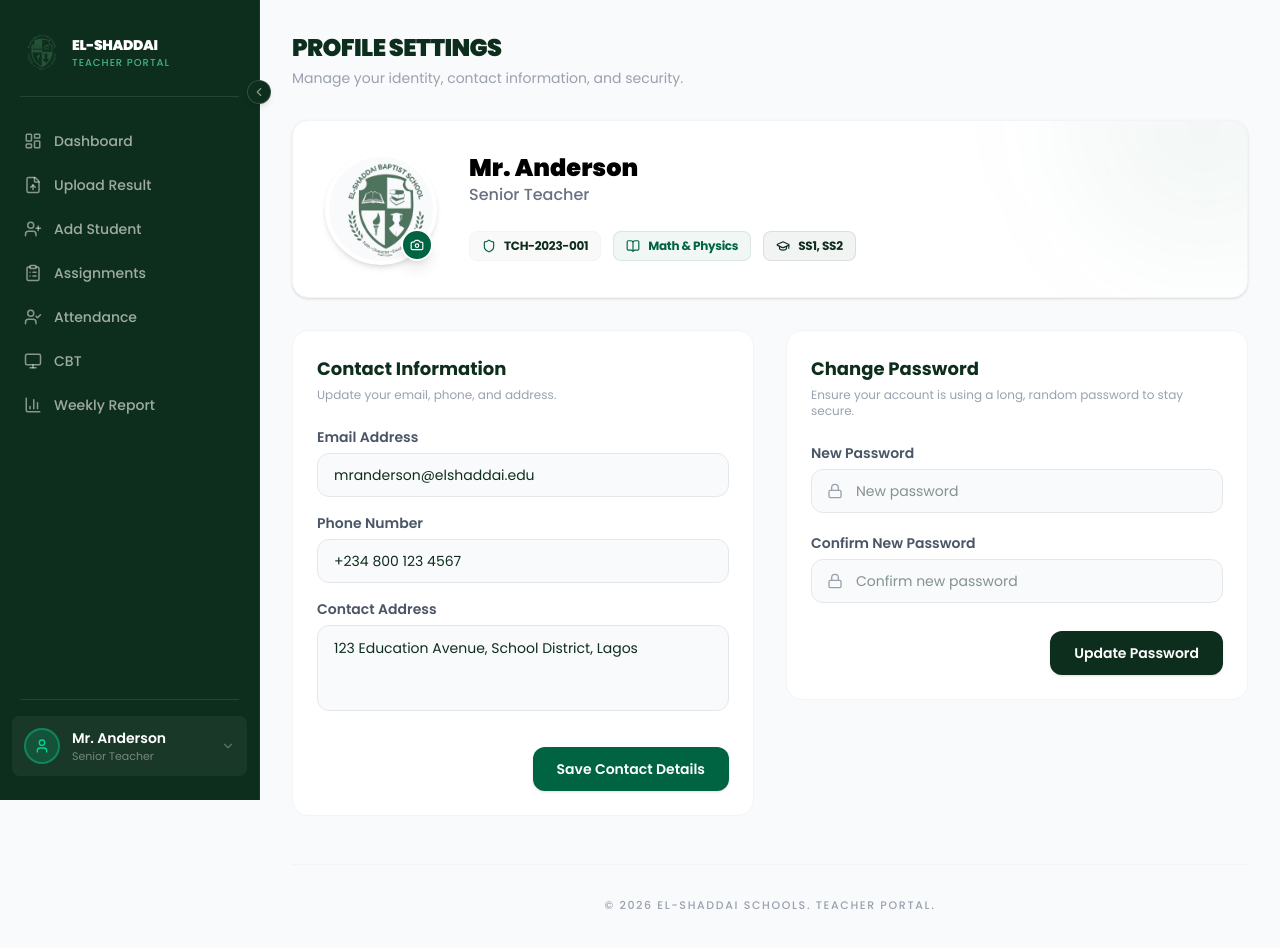
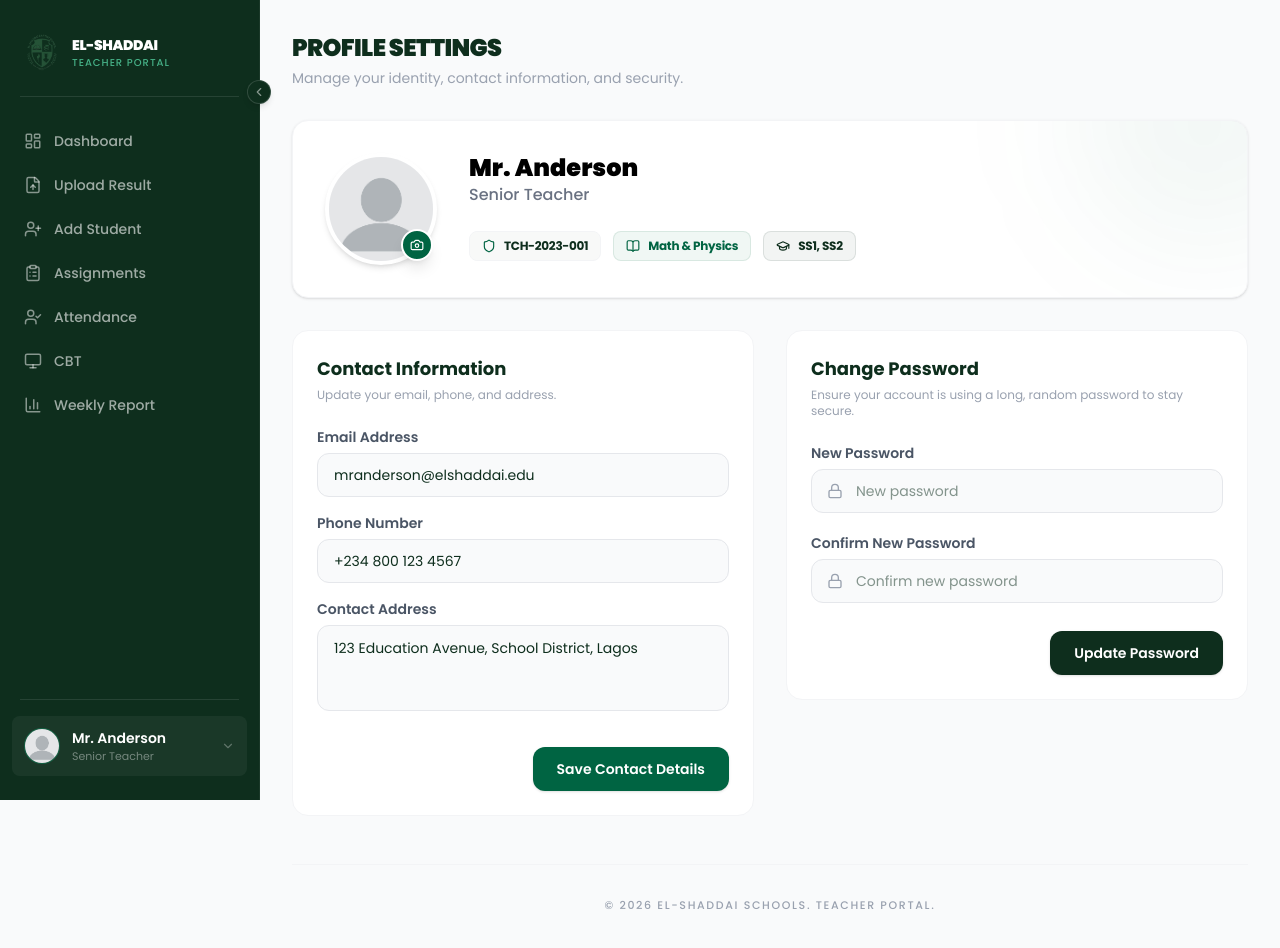
Before and after one commit to Ireoluuwa/elshaddaibaptistschools-ui, a Next.js app: page /portal/teacher/profile in a window 1280 px wide. Shown: the top 948 px of the page. Built offline with nearby package versions, Linux system fonts and the light colour scheme.

Commit message:
feat: implement teacher profile banner and sidebar profile navigation components

```diff
--- a/components/teacher/profile/ProfileBanner.tsx
+++ b/components/teacher/profile/ProfileBanner.tsx
@@ -28,9 +28,9 @@ const ProfileBanner: React.FC<ProfileBannerProps> = ({
         <div className="relative group">
           <div className="w-28 h-28 rounded-full bg-gray-50 flex items-center justify-center overflow-hidden border-4 border-white shadow-md">
             <img
-              src="/logo.png"
+              src="/no-profile.png"
               alt="Profile"
-              className="w-full h-full object-cover opacity-80"
+              className="w-full h-full object-cover"
             />
           </div>
           <button
--- a/components/teacher/shared/sidebar/SidebarProfile.tsx
+++ b/components/teacher/shared/sidebar/SidebarProfile.tsx
@@ -59,8 +59,12 @@ const SidebarProfile: React.FC<SidebarProfileProps> = ({
         onClick={() => setProfileOpen(!profileOpen)}
         className="w-full flex items-center gap-3 px-3 py-3 rounded-lg bg-white/5 hover:bg-white/10 transition-all cursor-pointer text-left"
       >
-        <div className="w-9 h-9 rounded-full bg-emerald-500/20 border-2 border-emerald-400/40 flex items-center justify-center shrink-0">
-          <User size={16} className="text-emerald-400" />
+        <div className="w-9 h-9 rounded-full bg-emerald-500/10 border border-emerald-400/20 overflow-hidden flex items-center justify-center shrink-0">
+          <img
+            src="/no-profile.png"
+            alt="Profile"
+            className="w-full h-full object-cover"
+          />
         </div>
         {!collapsed && (
           <>
```
Also changed, not shown: public/no-profile.png (added).
